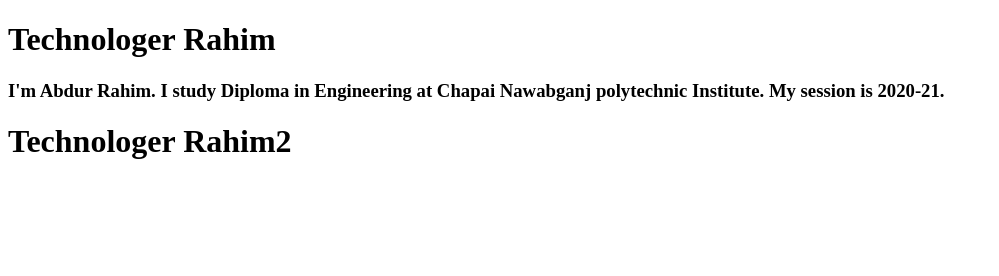
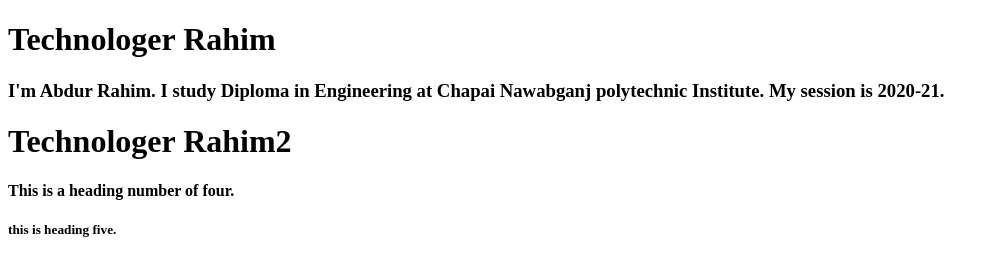
Before and after one commit to technologer-rahim/my-personal-website, a plain HTML site: page index.html in a window 1280 px wide. Shown: the whole page, without its empty margins (0-999 px from the left). Drawn offline with Linux system fonts and the light colour scheme.

Commit message:
heading five

```diff
--- a/index.html
+++ b/index.html
@@ -9,5 +9,7 @@
     <h1>Technologer Rahim</h1>
     <h3>I'm Abdur Rahim. I study Diploma in Engineering at Chapai Nawabganj polytechnic Institute. My session is 2020-21.</h3>
     <h1>Technologer Rahim2</h1>
+    <h4>This is a heading number of four.</h4>
+    <h5>this is heading five.</h5>
 </body>
 </html>
```
